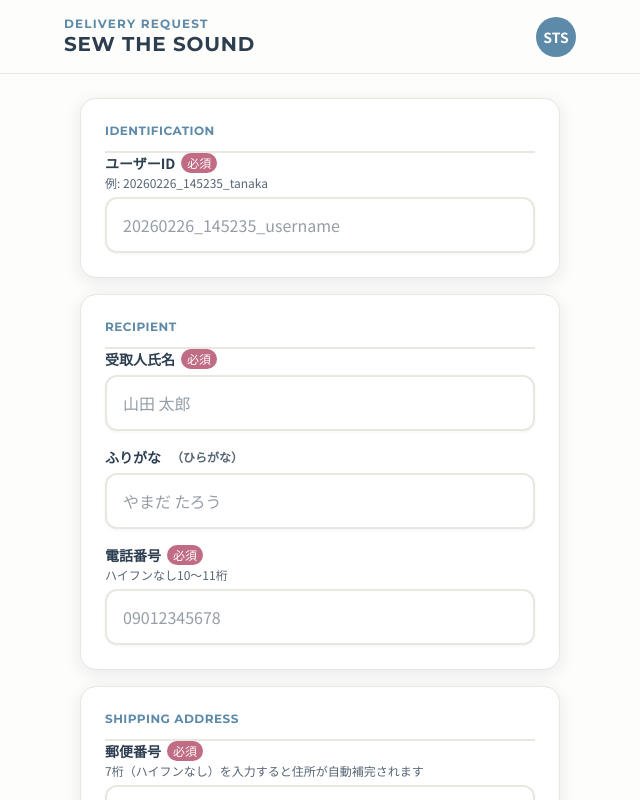
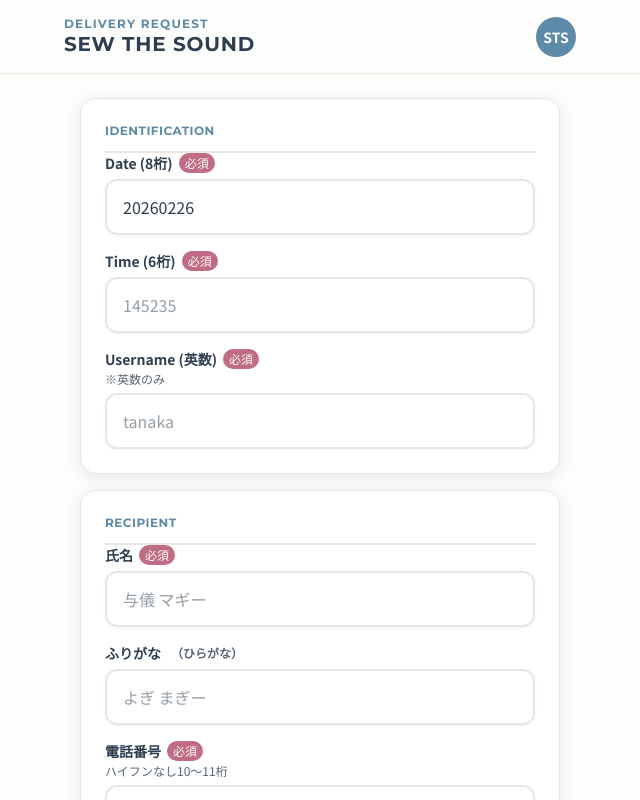
Before and after one commit to jogimagiJapan/delivery-request, a Next.js app: page / in a window 1280 px wide. Shown: the top 800 px of the page, without its empty margins (320-960 px from the left). Built offline with nearby package versions, Linux system fonts and the light colour scheme.

Commit message:
Add files via upload

```diff
--- a/src/components/form/AddressSection.tsx
+++ b/src/components/form/AddressSection.tsx
@@ -75,7 +75,7 @@ export function AddressSection() {
                 <Label
                     htmlFor="postalCode"
                     required
-                    sub="7桁（ハイフンなし）を入力すると住所が自動補完されます"
+                    sub="7桁（ハイフンなし）を入力すると住所が自動入力されます"
                 >
                     郵便番号
                 </Label>
@@ -84,7 +84,7 @@ export function AddressSection() {
                         id="postalCode"
                         type="tel"
                         inputMode="numeric"
-                        placeholder="1500001"
+                        placeholder="5308201"
                         maxLength={7}
                         error={errors.postalCode?.message}
                         value={postalCode ?? ""}
@@ -108,7 +108,7 @@ export function AddressSection() {
                 <Input
                     id="prefecture"
                     type="text"
-                    placeholder="東京都（自動補完）"
+                    placeholder="大阪府（自動入力）"
                     error={errors.prefecture?.message}
                     {...register("prefecture")}
                 />
@@ -116,13 +116,13 @@ export function AddressSection() {
 
             {/* 市区町村・番地 */}
             <div>
-                <Label htmlFor="cityAddress" required>
+                <Label htmlFor="cityAddress" required sub="※番地等を最後まで確実に入力してください">
                     市区町村・番地
                 </Label>
                 <Input
                     id="cityAddress"
                     type="text"
-                    placeholder="渋谷区神南1-2-3"
+                    placeholder="大阪市北区中之島1-3-20"
                     error={errors.cityAddress?.message}
                     {...register("cityAddress")}
                 />
--- a/src/components/form/DeliveryForm.tsx
+++ b/src/components/form/DeliveryForm.tsx
@@ -53,10 +53,18 @@ export default function DeliveryForm() {
     const [submitStatus, setSubmitStatus] = useState<SubmitStatus>("idle");
     const [errorMessage, setErrorMessage] = useState<string>("");
 
+    const today = new Date();
+    const todayStr =
+        today.getFullYear() +
+        String(today.getMonth() + 1).padStart(2, "0") +
+        String(today.getDate()).padStart(2, "0");
+
     const methods = useForm<DeliveryFormSchema>({
         resolver: zodResolver(deliveryFormSchema),
         defaultValues: {
-            userId: "",
+            userDate: todayStr,
+            userTime: "",
+            userName: "",
             recipientName: "",
             recipientKana: "",
             phone: "",
@@ -82,8 +90,11 @@ export default function DeliveryForm() {
         setSubmitStatus("loading");
         setErrorMessage("");
 
+        const { userDate, userTime, userName, ...restData } = data;
+
         const payload = {
-            ...data,
+            ...restData,
+            userId: `${userDate}_${userTime}_${userName}`,
             submittedAt: new Date().toISOString(),
         };
 
@@ -112,21 +123,48 @@ export default function DeliveryForm() {
             <form onSubmit={handleSubmit(onSubmit)} noValidate className="space-y-2">
                 {/* ── 識別情報 ── */}
                 <Section title="Identification">
+                    <div className="space-y-4">
                         <div>
                             <Label
-                            htmlFor="userId"
+                                htmlFor="userDate"
                                 required
-                            sub="例: 20260226_145235_tanaka"
                             >
-                            ユーザーID
+                                Date (8桁)
                             </Label>
                             <Input
-                            id="userId"
+                                id="userDate"
                                 type="text"
-                            placeholder="20260226_145235_username"
-                            error={errors.userId?.message}
-                            {...register("userId")}
+                                placeholder="20260226"
+                                maxLength={8}
+                                error={errors.userDate?.message}
+                                {...register("userDate")}
                             />
+                        </div>
+                        <div>
+                            <Label htmlFor="userTime" required>
+                                Time (6桁)
+                            </Label>
+                            <Input
+                                id="userTime"
+                                type="text"
+                                placeholder="145235"
+                                maxLength={6}
+                                error={errors.userTime?.message}
+                                {...register("userTime")}
+                            />
+                        </div>
+                        <div>
+                            <Label htmlFor="userName" required sub="※英数のみ">
+                                Username (英数)
+                            </Label>
+                            <Input
+                                id="userName"
+                                type="text"
+                                placeholder="tanaka"
+                                error={errors.userName?.message}
+                                {...register("userName")}
+                            />
+                        </div>
                     </div>
                 </Section>
 
@@ -135,12 +173,12 @@ export default function DeliveryForm() {
                     <div className="space-y-4">
                         <div>
                             <Label htmlFor="recipientName" required>
-                                受取人氏名
+                                氏名
                             </Label>
                             <Input
                                 id="recipientName"
                                 type="text"
-                                placeholder="山田 太郎"
+                                placeholder="与儀 マギー"
                                 error={errors.recipientName?.message}
                                 {...register("recipientName")}
                             />
@@ -158,7 +196,7 @@ export default function DeliveryForm() {
                             <Input
                                 id="recipientKana"
                                 type="text"
-                                placeholder="やまだ たろう"
+                                placeholder="よぎ まぎー"
                                 error={errors.recipientKana?.message}
                                 {...register("recipientKana")}
                             />
--- a/src/components/form/ItemSelector.tsx
+++ b/src/components/form/ItemSelector.tsx
@@ -79,7 +79,7 @@ export function ItemSelector() {
                             minHeight: "52px",
                         }}
                     >
-                        {itemConfig.sizes[0]} (固定)
+                        {itemConfig.sizes[0]}
                         {/* フォーム送信用にhiddenをもたせる */}
                         <input type="hidden" value={itemConfig.sizes[0]} {...register("itemSize")} />
                     </div>
--- a/src/data/items.ts
+++ b/src/data/items.ts
@@ -6,17 +6,17 @@ export type ItemConfig = {
 
 export const ITEM_MAP: Record<string, ItemConfig> = {
     "ロンT": {
-        sizes: ["S", "M", "L", "XL"],
-        colors: ["白", "グレー"],
+        sizes: ["M", "L", "XL", "その他"],
+        colors: ["白", "グレー", "その他"],
         hasColor: true,
     },
     "Tシャツ": {
-        sizes: ["S", "M", "L", "XL"],
-        colors: ["白", "黒"],
+        sizes: ["S", "M", "L", "XL", "その他"],
+        colors: ["白", "黒", "その他"],
         hasColor: true,
     },
     "キッズT": {
-        sizes: ["110", "130"],
+        sizes: ["110", "130", "その他"],
         colors: ["ナチュラル", "白", "ブルー", "イエロー"],
         hasColor: true,
     },
--- a/src/lib/validations.ts
+++ b/src/lib/validations.ts
@@ -3,17 +3,13 @@ import { ITEM_MAP, ITEM_NAMES } from "@/data/items";
 
 export const deliveryFormSchema = z
     .object({
-        // ユーザーID: 日付8桁_時刻6桁_英数ユーザー名
-        userId: z
-            .string()
-            .min(1, "ユーザーIDを入力してください")
-            .regex(
-                /^\d{8}_\d{6}_[a-zA-Z0-9]+$/,
-                "形式: YYYYMMDD_HHMMSS_username（英数のみ）例: 20260226_145235_tanaka"
-            ),
+        // ユーザーID: 3つに分割して個別にバリデーション
+        userDate: z.string().regex(/^\d{8}$/, "8桁の数字（入力必須）"),
+        userTime: z.string().regex(/^\d{6}$/, "6桁の数字（入力必須）"),
+        userName: z.string().regex(/^[a-zA-Z0-9]+$/, "英数のみ（入力必須）"),
 
-        // 受取人（バリデーションはフォーマット不問・任意）
-        recipientName: z.string().min(1, "受取人氏名を入力してください"),
+        // 氏名（バリデーションはフォーマット不問・任意）
+        recipientName: z.string().min(1, "氏名を入力してください"),
 
         recipientKana: z.string().optional(),
 
--- a/src/types/form.ts
+++ b/src/types/form.ts
@@ -1,5 +1,7 @@
 export type FormValues = {
-    userId: string;
+    userDate: string;
+    userTime: string;
+    userName: string;
     recipientName: string;
     recipientKana?: string;       // ふりがな（任意）
     phone: string;            // 電話番号（ハイフンなし10〜11桁）
@@ -13,6 +15,7 @@ export type FormValues = {
     notes?: string;           // 備考
 };
 
-export type SubmitPayload = FormValues & {
+export type SubmitPayload = Omit<FormValues, "userDate" | "userTime" | "userName"> & {
+    userId: string;           // GAS送信用に結合されたID
     submittedAt: string;      // ISO8601 送信日時
 };
```
Lines whose indentation alone changed are shown as unchanged.
